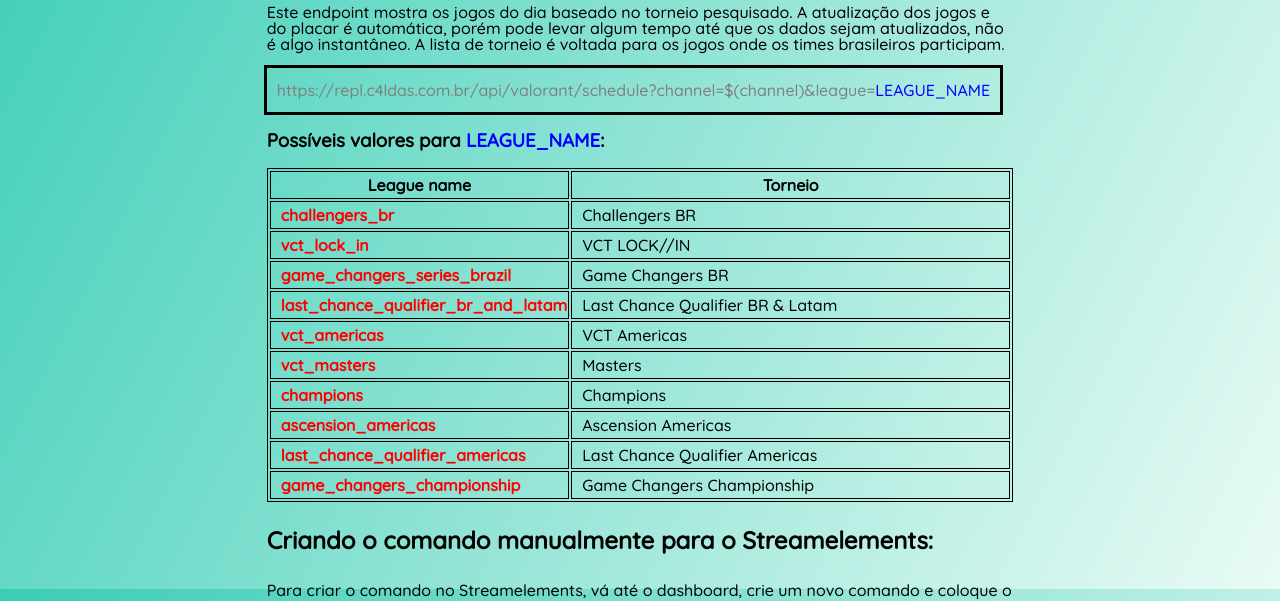
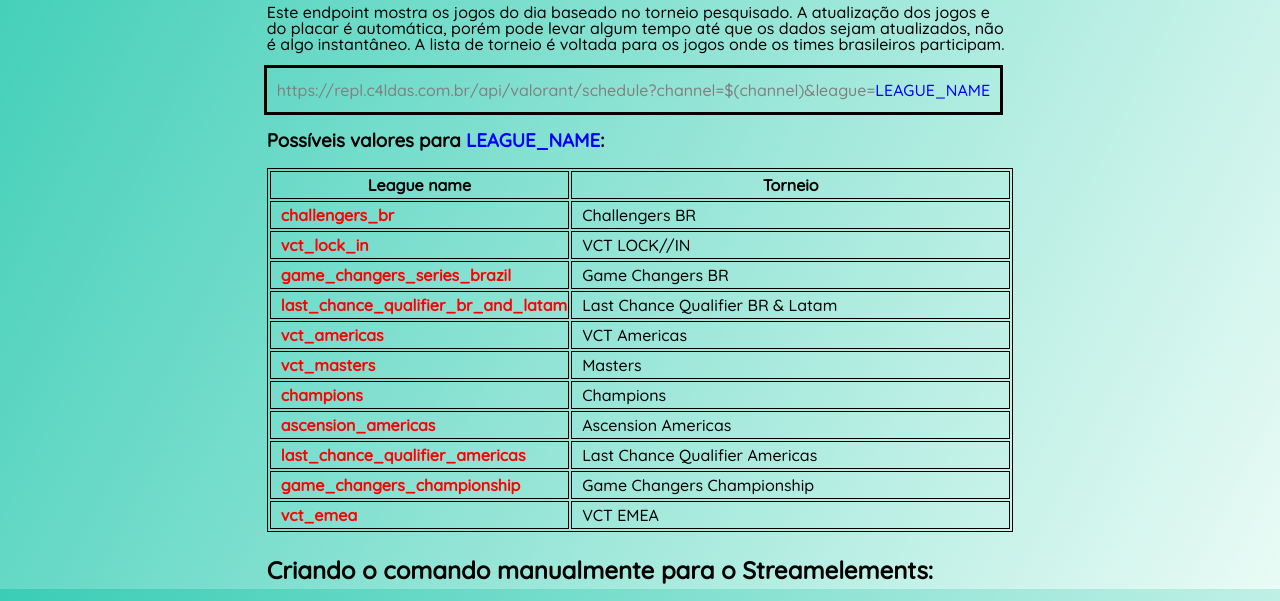
Before and after one commit to c4ldas/apis, a website: page api/valorant/scheduler.html in a window 1280 px wide. Shown: the part 211-812 px from the top of the page. Drawn offline with Linux system fonts and the light colour scheme.

Commit message:
Adding VCT EMEA for Valorant schedule

```diff
--- a/api/valorant/schedule.js
+++ b/api/valorant/schedule.js
@@ -33,7 +33,8 @@
       vct_masters: 'Masters',
       champions: 'Champions',
       ascension_americas: 'Ascension Americas',
-      game_changers_championship: 'Game Changers Championship'
+      game_changers_championship: 'Game Changers Championship',
+      vct_emea: 'VCT EMEA'
     }
 
     // In case query string "channel" does not exist, return an error message
--- a/api/valorant/scheduler.html
+++ b/api/valorant/scheduler.html
@@ -74,6 +74,10 @@
             <td class="region">game_changers_championship</td>
             <td>Game Changers Championship</td>
           </tr>
+          <tr>
+            <td class="region">vct_emea</td>
+            <td>VCT EMEA</td>
+          </tr>
         </table>
         <h2>Criando o comando manualmente para o Streamelements:</h2>
 
```
